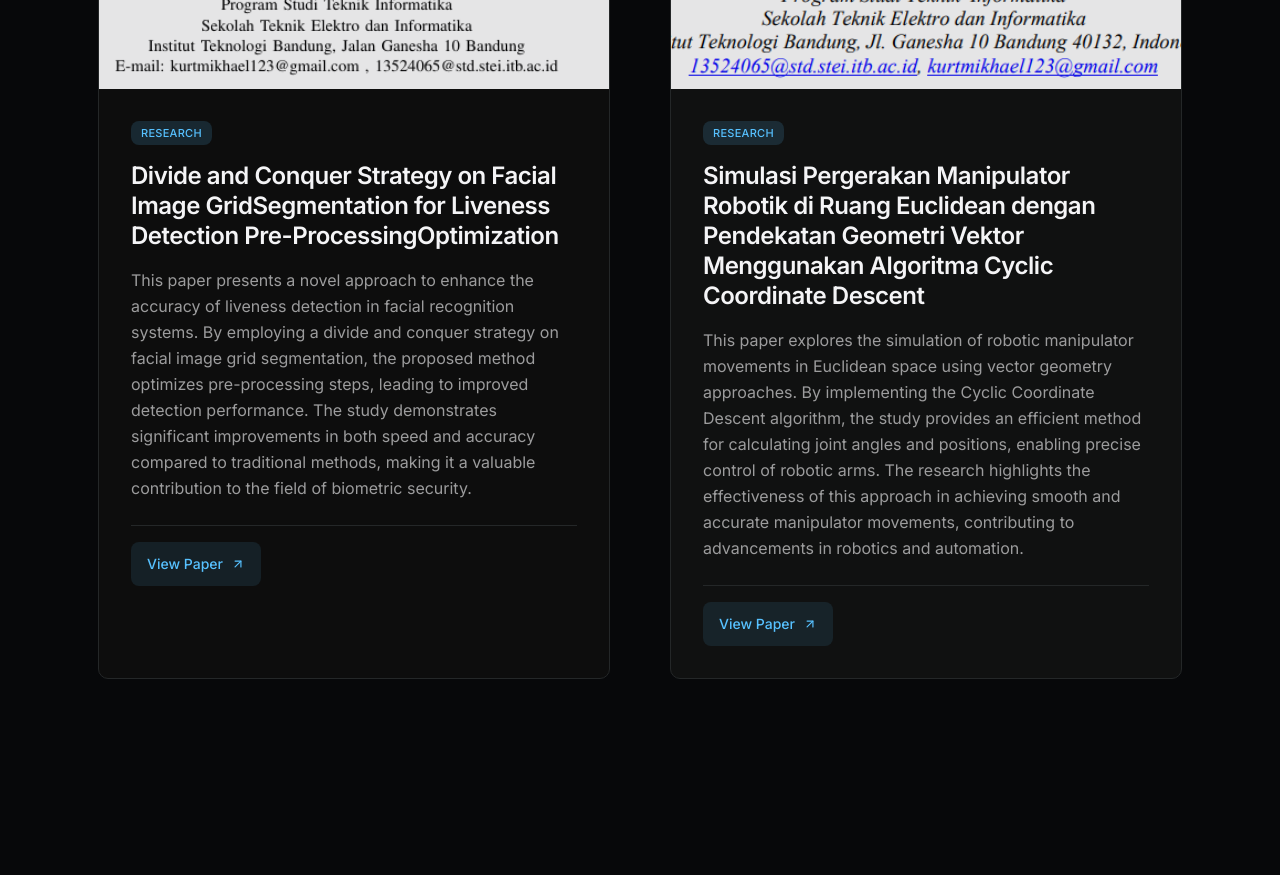
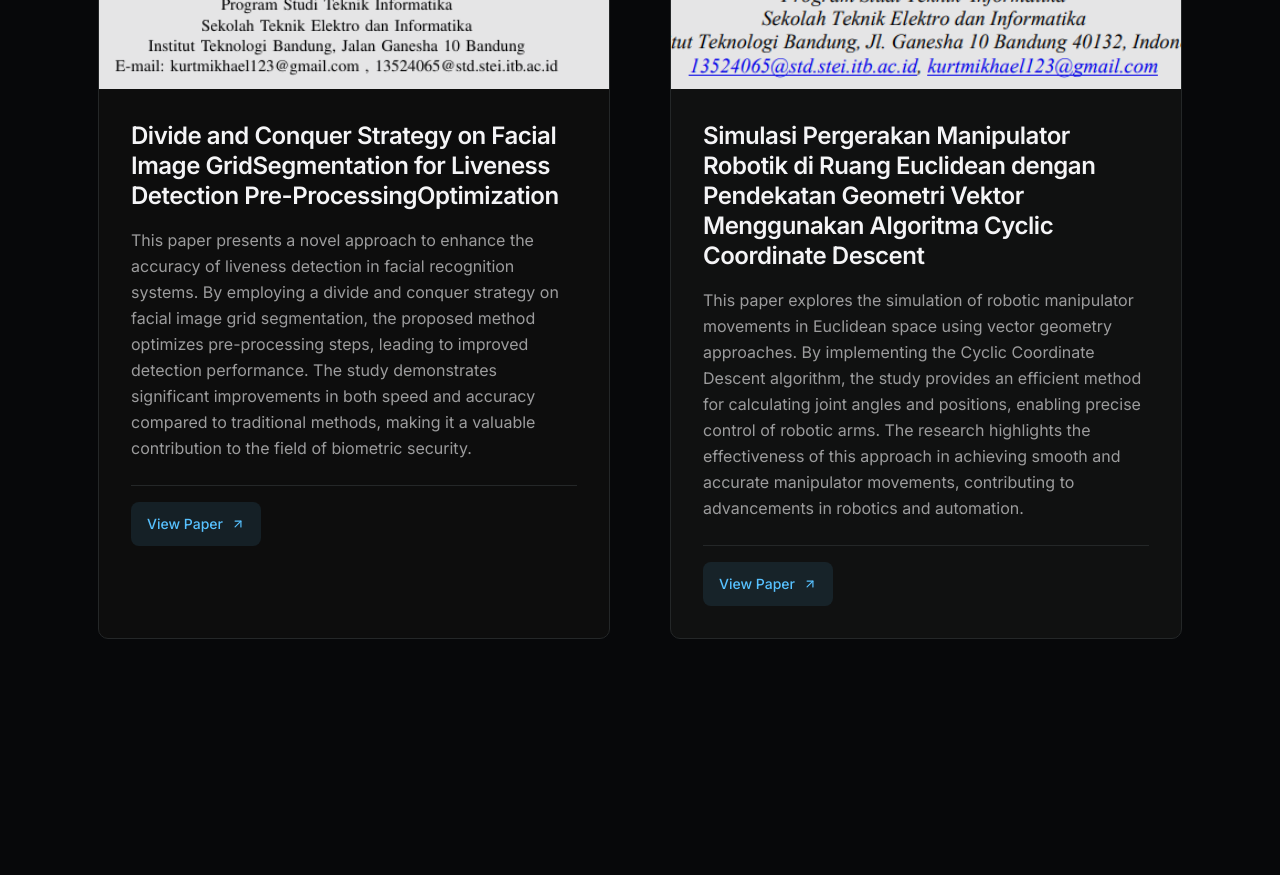
Before and after one commit to Kurt-Mikhael/porto-kurt, a Next.js app: page / in a window 1280 px wide. Shown: the part 3680-4555 px from the top of the page. Built offline with nearby package versions, Linux system fonts and the light colour scheme.

Commit message:
feat: hapus badge yang ga penting

```diff
--- a/src/app/components/research-card.tsx
+++ b/src/app/components/research-card.tsx
@@ -60,19 +60,6 @@ const ResearchCard = memo(function ResearchCard({
 
       {/* Body */}
       <div className="flex flex-col p-6 sm:p-8 gap-4">
-        {/* Badge */}
-        <div className="flex items-center gap-3">
-          <span
-            className="inline-flex items-center px-2.5 py-1 rounded-md text-[11px] font-medium tracking-wide uppercase"
-            style={{
-              backgroundColor: "rgba(87,193,255,0.15)",
-              color: "#57c1ff",
-            }}
-          >
-            Research
-          </span>
-        </div>
-
         {/* Title */}
         <h3 className="text-xl sm:text-2xl font-semibold text-[#f4f4f6] tracking-[-0.02em] leading-tight">
           {title}
```
